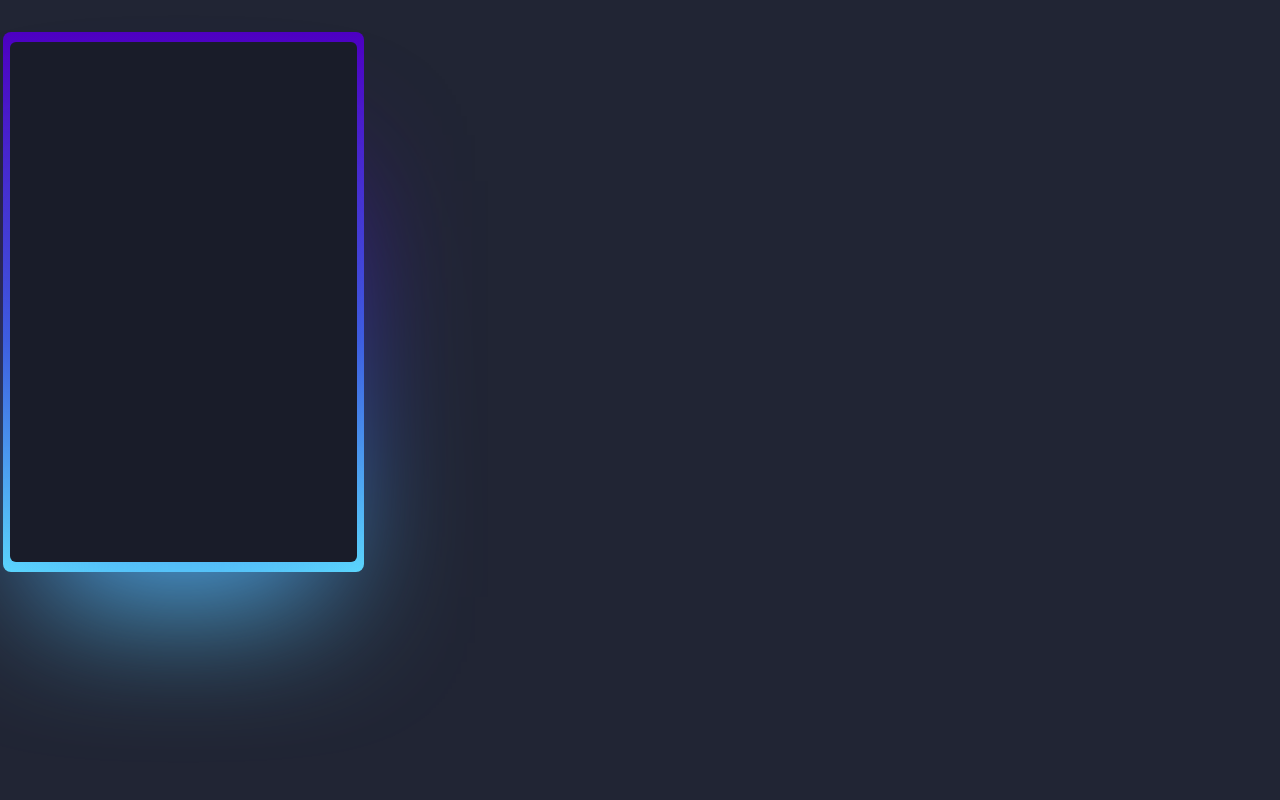
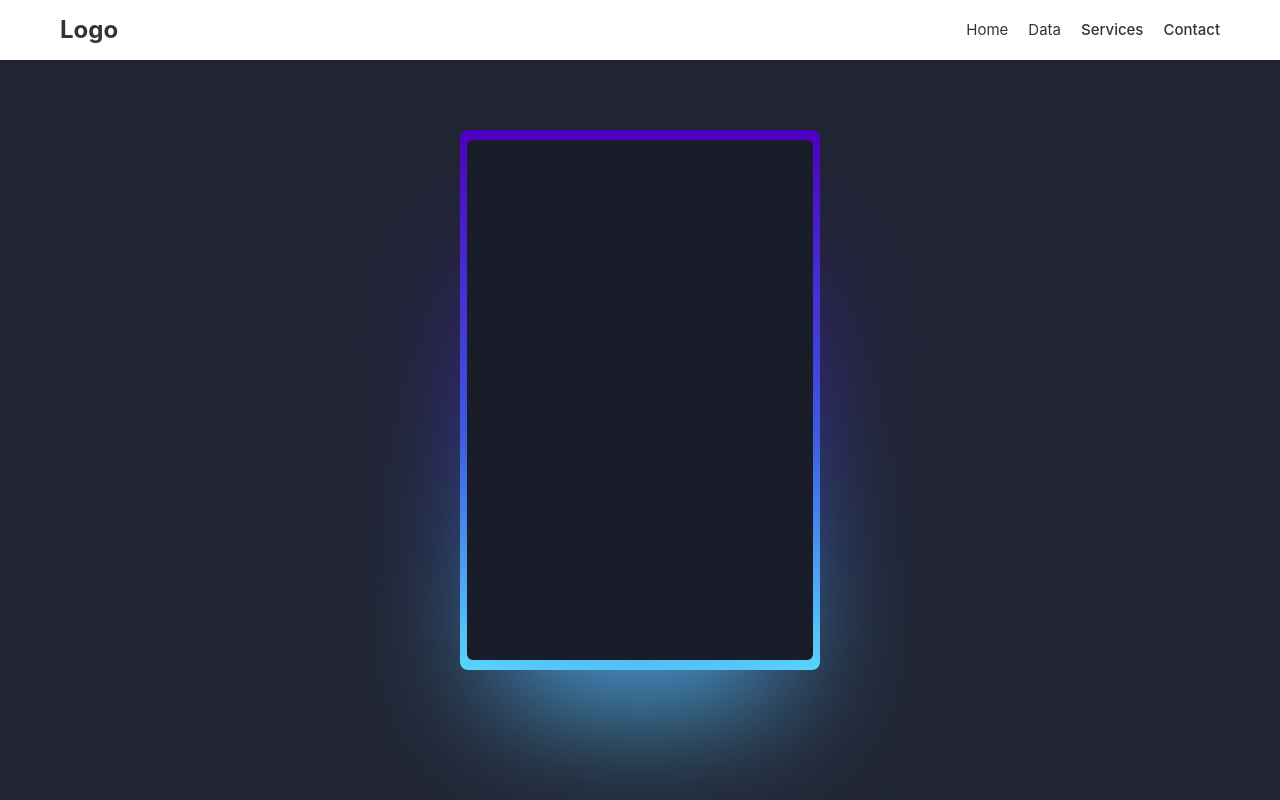
Before and after one commit to fzwyd/my-vue, a Vue app: page /data in a window 1280 px wide. Built offline with nearby package versions, Linux system fonts and the light colour scheme.

Commit message:
添加header,设置滚动吸附

```diff
--- a/src/App.vue
+++ b/src/App.vue
@@ -1,12 +1,17 @@
+<template>
+  <Header :isSticky="isSticky" />
+  <RouterView @updateSticky="updateSticky"/>
+</template>
 <script setup lang="ts">
+import { ref } from 'vue'
 import { RouterView } from 'vue-router'
+import Header from './components/layout/header1.vue';
+
+const isSticky = ref(false)  // 绑定给子组件的值
+const updateSticky = (value: boolean) => {
+  isSticky.value = value
+}
 </script>
-
-<template>
-  <div class="aside"></div>
-  <RouterView />
-</template>
-
 <style scoped>
 
 </style>
--- a/src/components/breathBox.vue
+++ b/src/components/breathBox.vue
@@ -8,13 +8,6 @@
 :root {
   --card-height: 65vh;
   --card-width: calc(var(--card-height) / 1.5);
-}
-body {
-  min-height: 100vh;
-  background: #212534;
-  padding-top: 2rem;
-  padding-bottom: 2rem;
-  box-sizing: border-box;
 }
 .card {
   background: #191c29;
--- a/src/components/layout/header1.vue
+++ b/src/components/layout/header1.vue
@@ -4,8 +4,8 @@
       <nav>
         <a href="#" class="logo">Logo</a>
         <ul class="nav-links">
-          <li><a href="#">Home</a></li>
-          <router-link to="/data"><li><a href="#">Data</a></li></router-link>
+          <router-link to="/"><li>Home</li></router-link>
+          <router-link to="/data"><li>Data</li></router-link>
           <li><a href="#">Services</a></li>
           <li><a href="#">Contact</a></li>
         </ul>
@@ -15,33 +15,25 @@
 </template>
 
 <script setup lang="ts">
-import { ref, onMounted, onUnmounted } from 'vue'
-
-const isSticky = ref(false)
+import { ref, onMounted } from 'vue'
+defineProps({
+  isSticky: Boolean // 通过 props 接收到App.vue传来的值
+})
 const headerHeight = ref(0)
-
-const checkSticky = () => {
-  if (headerHeight.value > 0) {
-    isSticky.value = window.scrollY > headerHeight.value
-  }
-}
 
 onMounted(() => {
   const header = document.querySelector<HTMLElement>('.sticky-header')
   if (header) {
     headerHeight.value = header.offsetHeight
   }
-  window.addEventListener('scroll', checkSticky)
 })
 
-onUnmounted(() => {
-  window.removeEventListener('scroll', checkSticky)
-})
 </script>
 
 <style scoped>
 .sticky-header {
-  position: sticky;
+  width: 100%;
+  position: fixed;
   top: 0;
   z-index: 1000;
   background-color: #ffffff;
@@ -50,8 +42,9 @@ onUnmounted(() => {
 }
 
 .is-sticky {
-  background-color: rgba(255, 255, 255, 0.95);
-  box-shadow: 0 2px 4px rgba(0, 0, 0, 0.2);
+  background-color: rgba(255, 255, 255, 0.8);
+  box-shadow: 0 2px 4px rgba(0, 0, 0, 0.3);
+  backdrop-filter: blur(5px);
 }
 
 .container {
--- a/src/components/map.vue
+++ b/src/components/map.vue
@@ -56,7 +56,7 @@ onMounted(() => {
             value: true,
             tooltip: {
               show: true,
-              formatter: '郑州<br />洛阳<br />开封<br />焦作<br />登封',
+              formatter: '郑州<br />洛阳<br />开封<br />许昌<br />焦作<br />登封',
             },
           },
           { name: '北京', value: 1, tooltip: { show: true, formatter: '北京' } },
--- a/src/views/data.vue
+++ b/src/views/data.vue
@@ -1,16 +1,26 @@
 <template>
-<div class="container">
-<breathBox>呼吸灯盒子</breathBox>
-</div>
+  <div class="container">
+    <breathBox class="breathBox">呼吸灯盒子</breathBox>
+  </div>
 </template>
 
 <script setup lang="ts">
-import BreathBox from '@/components/breathBox.vue';
+import BreathBox from '@/components/breathBox.vue'
+import { onMounted } from 'vue';
 
+onMounted(() => {
+  // 将body的背景颜色设置为#fafafa
+  document.body.style.backgroundColor = '#212534';
+})
 </script>
 
 <style scoped>
 .container {
-  margin: 10px;
+  height: 100vh;
+  box-sizing: border-box;
+  padding: 2rem;
+  display: flex;
+  justify-content: center;
+  align-items: center;
 }
 </style>
--- a/src/views/home.vue
+++ b/src/views/home.vue
@@ -1,38 +1,54 @@
 <template>
-
-  <div class="container">
-    <Header />
-    <!-- 添加一个空盒子，将header的位置撑起来 -->
-    <div style="height: 100vh;"></div>
-    <div class="map">
+  <div ref="scrollContainer" class="container scroll">
+    <div class="scroll-box"></div>
+    <div class="map scroll-box">
       <Map />
     </div>
-    <div class="item"></div>
+    <div class="item scroll-box">
+      <code>app/page.tsx</code>
+      <p>app/page.tsx</p>
+    </div>
   </div>
 </template>
 
 <script setup lang="ts">
-import Header from '@/components/layout/header1.vue'
 import Map from '@/components/map.vue'
+import { ref,onMounted,onUnmounted } from 'vue'
+const emit = defineEmits<{
+  (e: 'updateSticky', value: boolean): void
+}>()
+const scrollContainer = ref<HTMLElement | null>(null)
+const checkSticky = () => {
+  if (scrollContainer.value) {
+    emit('updateSticky', scrollContainer.value.scrollTop > 50) // 更新父组件的 sticky 状态
+  }
+}
+onMounted(() => {
+  // 将body的背景颜色设置为#fff
+  document.body.style.backgroundColor = '#fff'
+  scrollContainer.value?.addEventListener('scroll', checkSticky)
+})
+
+onUnmounted(() => {
+  scrollContainer.value?.removeEventListener('scroll', checkSticky)
+})
 </script>
 
 <style lang="less">
 .container {
   width: 100%;
   margin: 0 auto;
-  // max-height: 100vh;
+  max-height: 100vh;
   .map {
     width: 100%;
-    height: 100vh;
-    // scroll-snap-align: start; /* start: 吸附到容器的开始位置 */
-  }
-  .item {
-    // scroll-snap-align: start; /* start: 吸附到容器的开始位置 */
-    height: 100vh;
   }
 }
-// .scroll {
-//   scroll-snap-type: y mandatory; /* y: 垂直滚动, mandatory: 强制吸附 */
-//   overflow-y: scroll; /* 需要设置滚动区域 */
-// }
+.scroll {
+  scroll-snap-type: y mandatory; /* y: 垂直滚动, mandatory: 强制吸附 */
+  overflow-y: scroll; /* 需要设置滚动区域 */
+  .scroll-box {
+    height: 100vh;
+    scroll-snap-align: start; /* start: 吸附到容器的开始位置 */
+  }
+}
 </style>
```
